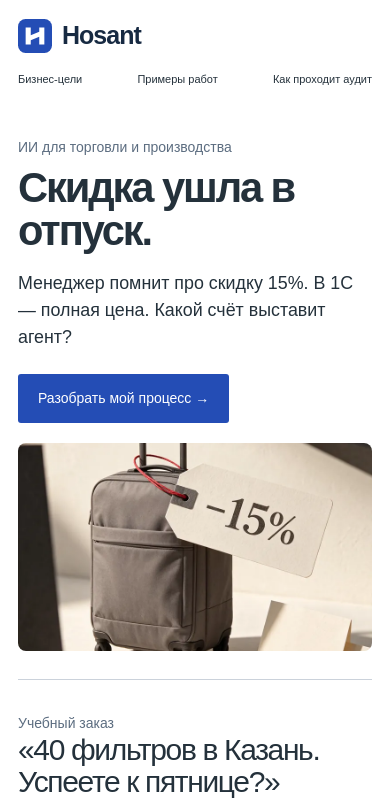
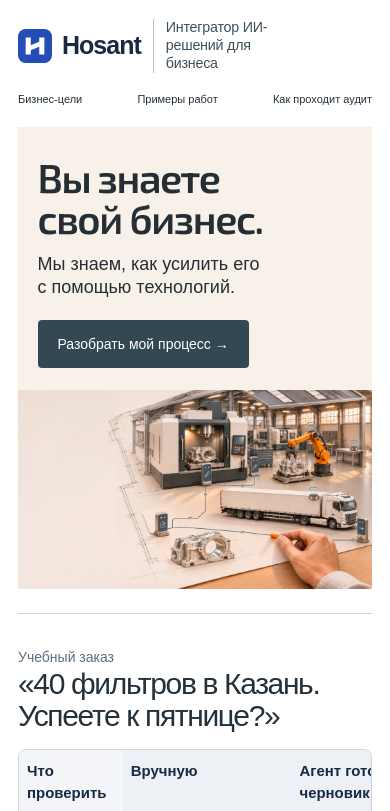
Before and after one commit to krasmur-rgb/hosant, a plain HTML site: page index.html in a window 390 px wide. Shown: the top 811 px of the page. Drawn offline with Linux system fonts and the light colour scheme.

Commit message:
Обновить первый экран Hosant с иллюстрацией производства и Exo 2

```diff
--- a/index.html
+++ b/index.html
@@ -15,16 +15,16 @@ html{scroll-behavior:smooth}body{overflow-wrap:break-word}button,a,input,textare
 .journey-links{display:grid;gap:8px;max-width:27ch;font-size:14px}.journey-links a{color:var(--green)}
 
 header .hosant-brand{display:inline-flex;align-items:center;gap:10px;color:#172a42;text-decoration:none;font:700 25px/1.1 Arial,sans-serif;letter-spacing:-1px;white-space:nowrap}header .hosant-symbol{display:block;flex:none}
-</style><link rel="stylesheet" href="visuals.css"></head><body><a class="skip" href="#app">Перейти к содержанию</a><header><div class="wrap"><a class="brand hosant-brand" href="#home" aria-label="Hosant — на главную"><svg class="hosant-symbol" width="34" height="34" viewBox="0 0 40 40" aria-hidden="true" focusable="false"><rect width="40" height="40" rx="9" fill="#244db5"/><path fill="#fff" d="M9 10h6v9l10-4v-5h6v20h-6v-9l-10 4v5H9z"/></svg><span>Hosant</span><small>Процессы. Данные. ИИ.</small></a><nav aria-label="Навигация"><a href="#goals">Бизнес-цели</a><a href="#works">Примеры работ</a><a href="#audit">Как проходит аудит</a><a href="#brief">Разобрать процесс ↗</a></nav></div></header>
+</style><link rel="stylesheet" href="visuals.css"></head><body><a class="skip" href="#app">Перейти к содержанию</a><header><div class="wrap"><a class="brand hosant-brand" href="#home" aria-label="Hosant — интегратор ИИ-решений для бизнеса. На главную"><svg class="hosant-symbol" width="34" height="34" viewBox="0 0 40 40" aria-hidden="true" focusable="false"><rect width="40" height="40" rx="9" fill="#244db5"/><path fill="#fff" d="M9 10h6v9l10-4v-5h6v20h-6v-9l-10 4v5H9z"/></svg><span>Hosant</span><span class="brand-tagline">Интегратор ИИ-решений для бизнеса</span></a><nav aria-label="Навигация"><a href="#goals">Бизнес-цели</a><a href="#works">Примеры работ</a><a href="#audit">Как проходит аудит</a><a href="#brief">Разобрать процесс ↗</a></nav></div></header>
 <main class="wrap" id="app" tabindex="-1"></main><footer><div class="wrap"><span><span class="footer-brand">hosant</span> — автоматизация для торговли и производства</span><a href="#home">На главную ↑</a></div></footer>
 <template id="home-sections">
-<section class="story-hero">
-  <div><p class="eyebrow">ИИ для торговли и производства</p>
-    <h1>Скидка ушла в отпуск.</h1>
-    <p class="lead">Менеджер помнит про скидку 15%. В 1С — полная цена. Какой счёт выставит агент?</p>
+<section class="factory-hero" aria-labelledby="factory-title">
+  <img class="factory-scene" src="assets/manufacturing-hero.webp" width="2048" height="1152" fetchpriority="high" alt="Машиностроительный цех. Агенты связывают чертёж, обработку детали и отгрузку в одну систему.">
+  <div class="factory-copy">
+    <h1 id="factory-title">Вы знаете<br>свой бизнес.</h1>
+    <p class="factory-message">Мы знаем, как усилить его с&nbsp;помощью технологий.</p>
     <a class="cta" href="#brief">Разобрать мой процесс →</a>
   </div>
-  <img src="assets/discount.webp" width="800" height="800" alt="Бирка со скидкой 15% на ручке чемодана менеджера">
 </section>
 <section class="visual-section" aria-labelledby="order-compare">
   <p class="eyebrow">Учебный заказ</p><h2 id="order-compare">«40 фильтров в Казань. Успеете к пятнице?»</h2>
--- a/visuals.css
+++ b/visuals.css
@@ -33,3 +33,90 @@
 .metrics-list{list-style:none;padding:0;margin-bottom:24px}
 .metrics-list li{border-top:2px solid #8595ab;padding-top:10px}
 @media(max-width:680px){.story-hero,.stock-intro{grid-template-columns:1fr;gap:20px}.story-hero img,.stock-intro img{aspect-ratio:1.7}.fact-table td,.fact-table th{padding:10px 8px}.goals-table{font-size:.88rem}.audit-card dl,.process-grid,.metrics-list,.order-paths{grid-template-columns:1fr;gap:14px}.stock-bar{font-size:.9rem}.visual-section h2{margin-bottom:16px}}
+
+.factory-hero {
+  position: relative;
+  isolation: isolate;
+  display: grid;
+  align-items: center;
+  min-height: 430px;
+  aspect-ratio: 16 / 9;
+  margin-bottom: clamp(24px, 4vw, 52px);
+  background: #f8f1e9;
+  color: #252e34;
+}
+.factory-scene {
+  position: absolute;
+  inset: 0;
+  z-index: -1;
+  width: 100%;
+  height: 100%;
+  object-fit: cover;
+}
+.factory-copy {
+  box-sizing: content-box;
+  width: 32%;
+  padding: 35px 0 35px 3.3%;
+}
+header .brand-tagline {
+  margin-inline-start: 6px;
+  padding-inline-start: 16px;
+  border-inline-start: 1px solid #bac4c8;
+  font: 500 1rem/1.25 Arial, sans-serif;
+  letter-spacing: -.015em;
+  white-space: normal;
+  color: #3e505b;
+}
+@media (max-width: 680px) {
+  header .brand-tagline {
+    max-width: 16ch;
+    font-size: .84rem;
+    margin-inline-start: 2px;
+    padding-inline-start: 12px;
+  }
+}
+@font-face {
+  font-family: "Exo 2";
+  src: url("assets/fonts/Exo2.ttf") format("truetype");
+  font-style: normal;
+  font-weight: 100 900;
+  font-display: swap;
+}
+.factory-copy h1 {
+  font-family: "Exo 2", Arial, sans-serif;
+  font-weight: 600;
+  font-size-adjust: from-font;
+  font-size: clamp(40px, 3.65vw, 58px);
+  line-height: 1.02;
+  letter-spacing: -.035em;
+  color: inherit;
+}
+.factory-message {
+  max-width: 23ch;
+  margin: 18px 0 26px;
+  font-size: clamp(18px, 1.52vw, 24px);
+  line-height: 1.3;
+}
+.factory-copy .cta {
+  background: #344853;
+  color: #fff;
+  border-radius: 4px;
+}
+.factory-copy .cta:hover { background: #23343d; }
+@media (max-width: 800px) {
+  .factory-hero {
+    aspect-ratio: auto;
+    min-height: 0;
+  }
+  .factory-copy {
+    grid-row: 1;
+    width: auto;
+    padding: 30px clamp(18px, 5vw, 40px) 22px;
+  }
+  .factory-scene {
+    position: static;
+    grid-row: 2;
+    height: auto;
+  }
+  .factory-message { max-width: 34ch; margin: 14px 0 20px; }
+}
```
Also changed, not shown: assets/fonts/Exo2-LICENSE.txt (added), assets/fonts/Exo2.ttf (added), assets/manufacturing-hero.webp (added).
